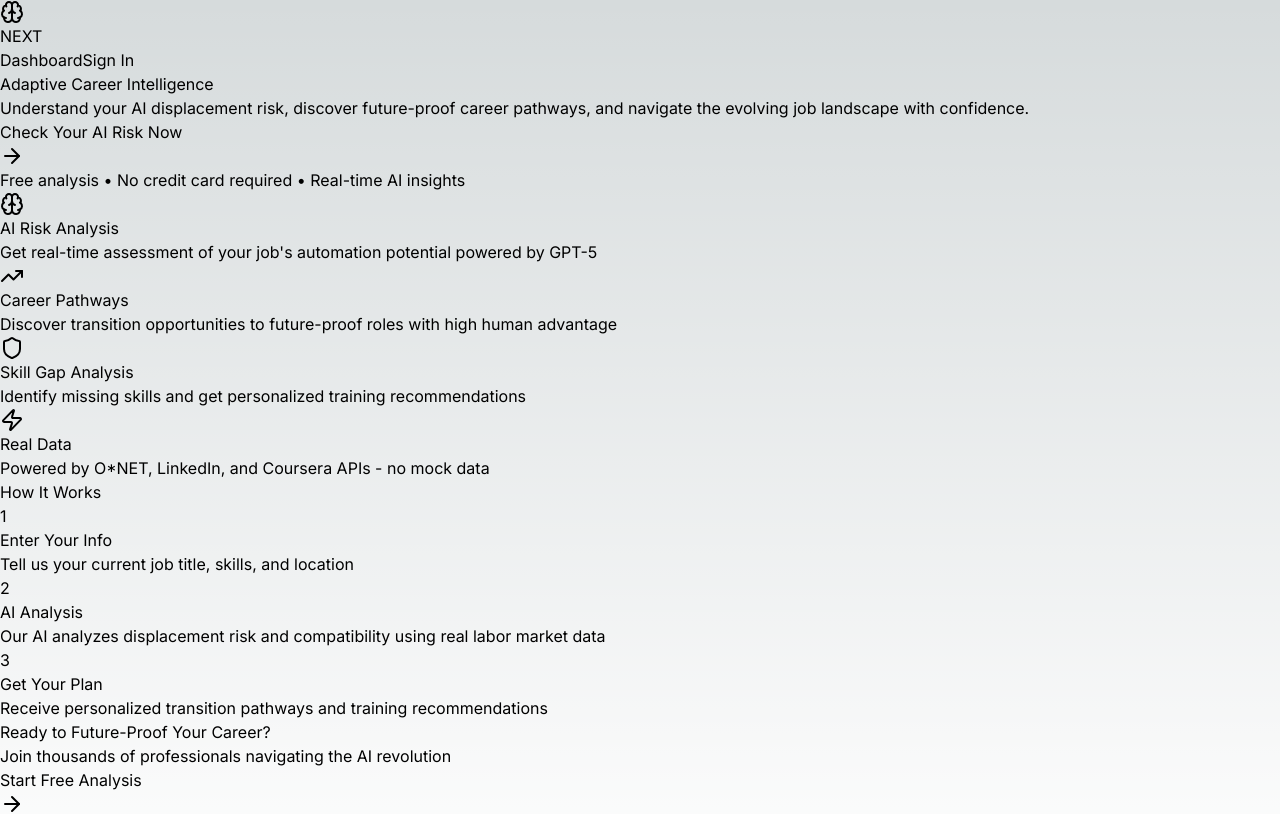
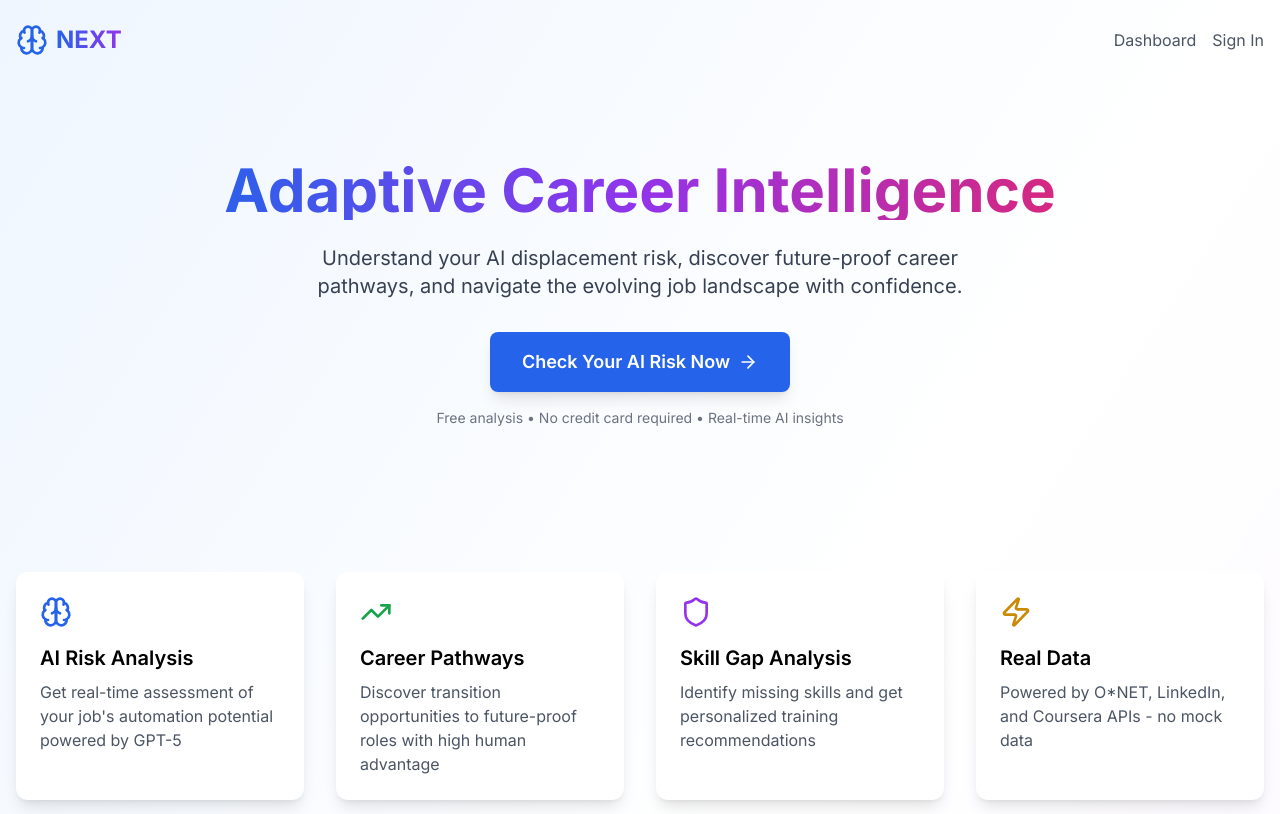
Before and after one commit to Hectorg0827/Next-career-intelligence, a Next.js app in the folder frontend/: page / in a window 1280 px wide. Shown: the top 814 px of the page. Built offline with nearby package versions, Linux system fonts and the light colour scheme.

Commit message:
Create tailwind.config.js

```diff
--- /dev/null
+++ b/frontend/tailwind.config.js
@@ -0,0 +1,20 @@
+/** @type {import('tailwindcss').Config} */
+module.exports = {
+  content: [
+    "./src/pages/**/*.{js,ts,jsx,tsx,mdx}",
+    "./src/components/**/*.{js,ts,jsx,tsx,mdx}",
+    "./src/app/**/*.{js,ts,jsx,tsx,mdx}",
+  ],
+  theme: {
+    extend: {
+      colors: {
+        background: "var(--background)",
+        foreground: "var(--foreground)",
+      },
+      animation: {
+        'pulse-slow': 'pulse 3s cubic-bezier(0.4, 0, 0.6, 1) infinite',
+      },
+    },
+  },
+  plugins: [],
+};
```
